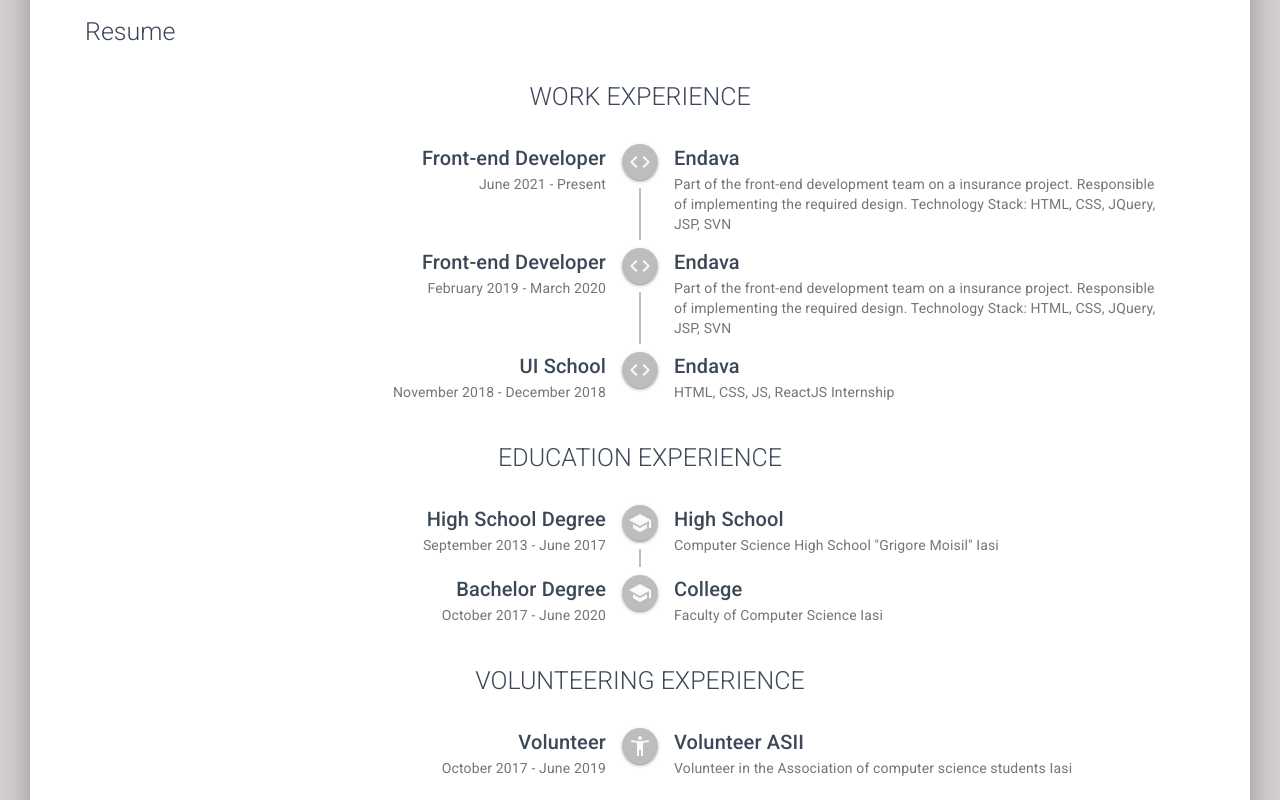
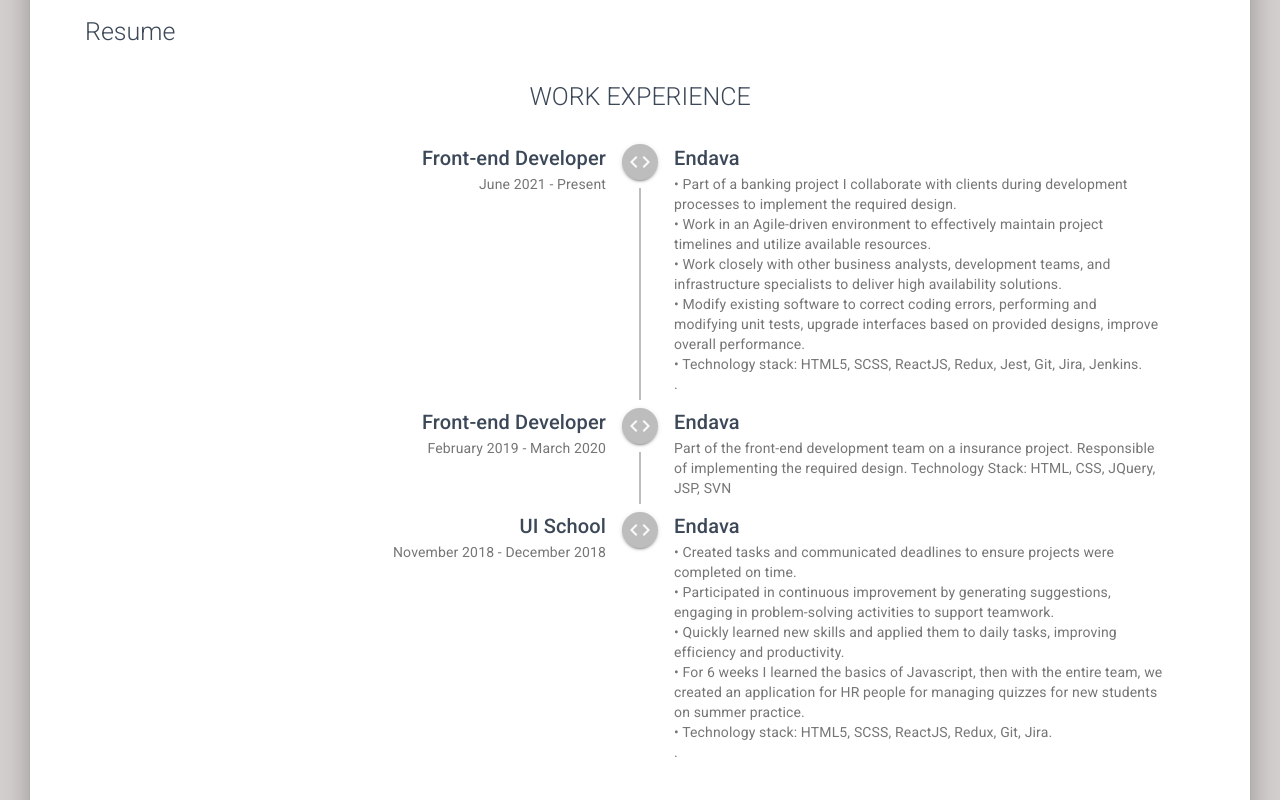
Before and after one commit to GligaDumitru/portofolio, a React (Create React App) app: page /#/ in a window 1280 px wide. Shown: the part 1300-2100 px from the top of the page. Built offline with nearby package versions, Linux system fonts and the light colour scheme.

Commit message:
small changes

```diff
--- a/src/views/ProfilePage/ProfilePage.jsx
+++ b/src/views/ProfilePage/ProfilePage.jsx
@@ -1,5 +1,7 @@
+import AccessibilityNewIcon from '@material-ui/icons/AccessibilityNew';
 import CodeIcon from '@material-ui/icons/Code';
 import SchoolIcon from '@material-ui/icons/School';
+import VerifiedUserIcon from '@material-ui/icons/VerifiedUser';
 import React from 'react';
 
 import bg7 from '../../assets/img/bg2.jpg';
@@ -12,8 +14,7 @@ import HeaderLinks from './../../shared/Header/HeaderLinks';
 import Parallax from './../../shared/Parallax/Parallax';
 import CustomizedTimeline from './components/CustomizedTimeline';
 import SkillItem from './components/SkillItem';
-import VerifiedUserIcon from '@material-ui/icons/VerifiedUser';
-import AccessibilityNewIcon from '@material-ui/icons/AccessibilityNew';
+
 const TOOLS = [
   'Git',
   'VSCode',
@@ -95,8 +96,18 @@ const WORK_EXPERIENCE = [
     icon: <CodeIcon />,
     right: {
       title: 'Endava',
-      description:
-        'Part of the front-end development team on a insurance project. Responsible of implementing the required design. Technology Stack: HTML, CSS, JQuery, JSP, SVN',
+      description: `
+      • Part of a banking project I collaborate with clients during development processes to implement
+          the required design.
+      • Work in an Agile-driven environment to effectively maintain project
+          timelines and utilize available resources.
+      • Work closely with other business analysts, development teams, and
+          infrastructure specialists to deliver high availability solutions.
+      • Modify existing software to correct coding errors, performing and
+          modifying unit tests, upgrade interfaces based on provided designs,
+          improve overall performance.
+      • Technology stack: HTML5, SCSS, ReactJS, Redux, Jest, Git, Jira, Jenkins.
+      `.split('.'),
     },
   },
 
@@ -120,7 +131,18 @@ const WORK_EXPERIENCE = [
     icon: <CodeIcon />,
     right: {
       title: 'Endava',
-      description: 'HTML, CSS, JS, ReactJS Internship',
+      description: `
+      • Created tasks and communicated deadlines to ensure projects were
+          completed on time.
+      • Participated in continuous improvement by generating suggestions,
+          engaging in problem-solving activities to support teamwork.
+      • Quickly learned new skills and applied them to daily tasks, improving
+          efficiency and productivity.
+      • For 6 weeks I learned the basics of Javascript, then with the entire
+          team, we created an application for HR people for managing quizzes
+          for new students on summer practice.
+      • Technology stack: HTML5, SCSS, ReactJS, Redux, Git, Jira.
+      `.split('.'),
     },
   },
 ];
--- a/src/views/ProfilePage/components/CustomizedTimeline.jsx
+++ b/src/views/ProfilePage/components/CustomizedTimeline.jsx
@@ -11,6 +11,7 @@ import React from 'react';
 
 const CustomizedTimeline = ({ data }) => {
   const dataLength = data && data.length > 0 ? data.length - 1 : 0;
+
   return (
     <Timeline>
       {data &&
@@ -32,9 +33,18 @@ const CustomizedTimeline = ({ data }) => {
               <Typography variant='h6' component='h1'>
                 {right.title}
               </Typography>
-              <Typography variant='body2' color='textSecondary'>
-                {right.description}
-              </Typography>
+              {Array.isArray(right.description) ? (
+                right.description.map((el) => (
+                  <Typography variant='body2' color='textSecondary'>
+                    {el}.
+                  </Typography>
+                ))
+              ) : (
+                <Typography variant='body2' color='textSecondary'>
+                  {right.description}
+                </Typography>
+              )}
+
               {right.links &&
                 right.links.map(({ label, linkTo }) => (
                   <Typography variant='body2' color='textSecondary'>
```
